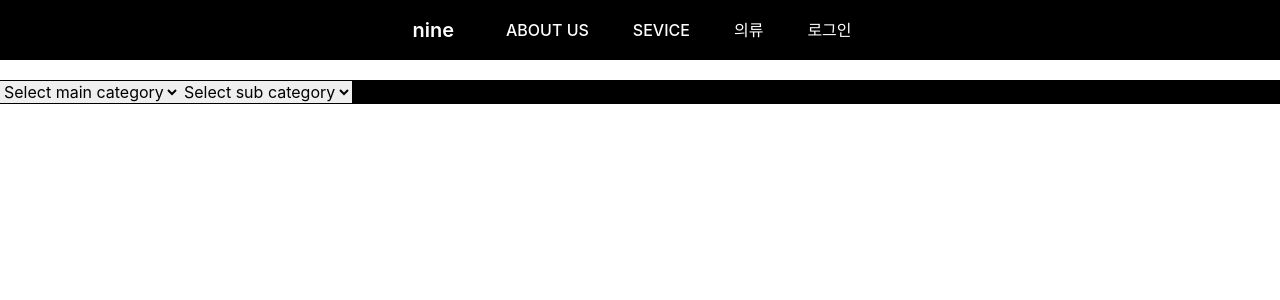
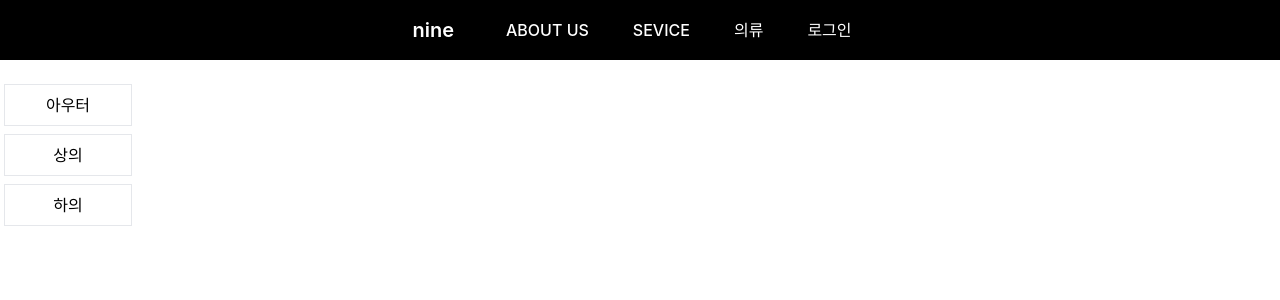
Before and after one commit to Tea9yu/main-project, a React (Create React App) app: page /category in a window 1280 px wide. Shown: the top 300 px of the page. Built offline with nearby package versions, Linux system fonts and the light colour scheme.

Commit message:
2024.03.19 업로드 토큰, 카테고리 추가

```diff
--- a/src/App.js
+++ b/src/App.js
@@ -12,6 +12,7 @@ import UploadPhotoPage from './components/clothes/PhotoUpload3';
 import ClothesInfo from './components/clothes/ClothesInfo';
 import Test from './Test';
 import CategorySelector from './components/clothes/CategorySelector';
+import ClothesFilter from './components/clothes/ClothesFilter';
 
 
 function App() {
@@ -26,7 +27,7 @@ function App() {
           <Routes>
             <Route path='/' element={<Home />} />
             <Route path='/test' element={<Test />} />
-            <Route path='/category' element={<CategorySelector />} />
+            <Route path='/category' element={<ClothesFilter />} />
             <Route path='/login' element={<Login />} />
             <Route path='/join' element={<Join />} />
             <Route path='/upload' element={<UploadPhotoPage />} />
--- a/src/components/clothes/CategorySelector.js
+++ b/src/components/clothes/CategorySelector.js
@@ -9,32 +9,80 @@ function CategorySelector() {
   const [mainCategory, setMainCategory] = useState('');
   const [subCategory, setSubCategory] = useState('');
 
-  const handleMainCategoryChange = (event) => {
-    setMainCategory(event.target.value);
+  const handleMainCategoryClick = (category) => {
+    setMainCategory(category);
     setSubCategory('');
   };
 
-  const handleSubCategoryChange = (event) => {
-    setSubCategory(event.target.value);
+  const handleSubCategoryClick = (subCategory) => {
+    setSubCategory(subCategory);
+    // 여기서 필터를 적용하실 수 있습니다.
+    console.log(`Filter applied: ${mainCategory} - ${subCategory}`);
   };
 
   return (
-    <div className='mt-20'>
-      <select value={mainCategory} onChange={handleMainCategoryChange}>
-        <option value="">Select main category</option>
+    <div className='mt-20 bg-white'>
+      <div className='flex flex-col'>
         {Object.keys(categories).map(category => (
-          <option key={category} value={category}>{category}</option>
+          <button key={category} onClick={() => handleMainCategoryClick(category)}>
+            {category}
+          </button>
         ))}
-      </select>
+      </div>
 
-      <select value={subCategory} onChange={handleSubCategoryChange}>
-        <option value="">Select sub category</option>
-        {mainCategory && categories[mainCategory].map(subCategory => (
-          <option key={subCategory} value={subCategory}>{subCategory}</option>
-        ))}
-      </select>
+      {mainCategory && (
+        <div className='flex flex-col'>
+          {categories[mainCategory].map(subCategory => (
+            <button key={subCategory} onClick={() => handleSubCategoryClick(subCategory)}>
+              {subCategory}
+            </button>
+          ))}
+        </div>
+      )}
     </div>
   );
 }
 
 export default CategorySelector;
+
+
+// import React, { useState } from 'react';
+
+// const categories = {
+//   electronics: ['TV', 'Laptop'],
+//   furniture: ['Table', 'Chair']
+// };
+
+// function CategorySelector() {
+//   const [mainCategory, setMainCategory] = useState('');
+//   const [subCategory, setSubCategory] = useState('');
+
+//   const handleMainCategoryChange = (event) => {
+//     setMainCategory(event.target.value);
+//     setSubCategory('');
+//   };
+
+//   const handleSubCategoryChange = (event) => {
+//     setSubCategory(event.target.value);
+//   };
+
+//   return (
+//     <div className='mt-20'>
+//       <select value={mainCategory} onChange={handleMainCategoryChange}>
+//         <option value="">Select main category</option>
+//         {Object.keys(categories).map(category => (
+//           <option key={category} value={category}>{category}</option>
+//         ))}
+//       </select>
+
+//       <select value={subCategory} onChange={handleSubCategoryChange}>
+//         <option value="">Select sub category</option>
+//         {mainCategory && categories[mainCategory].map(subCategory => (
+//           <option key={subCategory} value={subCategory}>{subCategory}</option>
+//         ))}
+//       </select>
+//     </div>
+//   );
+// }
+
+// export default CategorySelector;
--- /dev/null
+++ b/src/components/clothes/ClothesFilter.js
@@ -0,0 +1,153 @@
+// import axios from 'axios';
+// import React, { useEffect, useState } from 'react'
+
+// export default function ClothesFilter() {
+// 	const categories = {
+// 		아우터: {JP: '점퍼', JK: '자켓', CT: '코트', VT: '베스트', CD: '가디건'},
+// 		상의: {TS: '티셔츠', TN: '티셔츠나시', BL: '블라우스', NB:'남방'},
+// 		하의: {PT: '바지', DN: '데님', SK: '스커트', LG: '레깅스'},
+// 	}
+// 	const [mainCategory, setMainCategory] = useState('');
+// 	const [subCategories, setSubCategories] = useState([]);
+// 	const [clothesList, setClothesList] = useState([]);
+
+
+// 	useEffect(() => {
+// 		if (mainCategory) {
+// 			fetch(`http://10.125.121.184:8080/product/filter/${mainCategory}`, {
+// 				method: 'GET',
+// 			})
+
+// 			.then(response => response.json())
+// 			.then(data => {
+// 				// setSubCategories(data);
+// 				console.log('data=', data)
+// 				const subCategories = data.map(code => categories[mainCategory][code]);
+// 				setSubCategories(subCategories);
+
+// 			})
+// 			.catch(error => {
+// 				console.log('에러', error)
+// 			});
+// 		}
+// 	}, [mainCategory]);
+
+// 	const handleMainCategoryClick = (category) => {
+// 		setMainCategory(category);
+// 		// setSubCategories(categories[category]);
+// 	};
+
+// 	// const handleSubCategoryClick = (subCategory) => {
+// 	// 	// setSubCategory(subCategory);
+// 	// 	console.log(`필터 : ${mainCategory} - ${subCategory}`)
+// 	// }
+
+// 	const getClothesList = async (pgno) => {
+// 		const resp = await fetch(`http://10.125.121.184:8080/product/items/${pgno}`, {
+// 			method: 'GET',
+// 		});
+// 		let data = await resp.json();
+// 		setClothesList(data.content);  // 상품 목록 업데이트
+// 		// setItemsCountPerPage(data.pageable.pageSize); // 페이지 상품 개수
+// 		// setTotalNum(data.totalPages);  // 전체 상품 수 업데이트
+// 	}
+
+// 	const handleSubCategoryClick = async (subCategory) => {
+// 		// 서버에서 특정 서브 카테고리에 해당하는 상품 목록을 가져옵니다.
+// 		const response = await fetch(`http://10.125.121.184:8080/product/items/${mainCategory}/${subCategory}`, {
+// 			method: 'GET',
+// 		});
+// 		const data = await response.json();
+
+// 		// 상품 목록 상태를 업데이트합니다.
+// 		setClothesList(data.content);
+// 	};
+
+// 	return (
+// 		<div className='mt-20 bg-slate-400'>
+// 			<div className='flex flex-col'>
+// 				{Object.keys(categories).map(category => (
+// 					<button key={category} onClick={() => handleMainCategoryClick(category)} className='border p-2 m-1 w-32 bg-white'>{category}</button>
+// 				))}
+// 			</div>
+
+// 			{subCategories.length > 0 && (
+// 				<div className='flex'>
+// 					{subCategories.map(subCategory => (
+// 						<button key={subCategory} onClick={() => handleSubCategoryClick(subCategory)} className='border p-2 m-1 w-32 bg-white'>{subCategory}</button>
+// 					))}
+// 				</div>
+// 			)}
+// 		</div>
+// 	)
+// }
+
+
+import React, { useState } from 'react'
+
+export default function ClothesFilter() {
+	const categories = {
+		아우터: ['점퍼', '자켓', '코트', '베스트', '가디건'],
+		상의: ['티셔츠', '티셔츠나시', '블라우스', '남방'],
+		하의: ['바지', '데님', '스커트', '레깅스'],
+	}
+	const [mainCategory, setMainCategory] = useState('');
+	const [subCategory, setSubCategory] = useState('');
+// 유즈스테이트 세개
+	const [upperSel, setUpperSel] = useState(false);
+	const [botSel, setBotSel] = useState(false);
+	const [outterSel, setOutterSel] = useState(false);
+//
+const handleBoolean = (e) => {
+	setUpperSel(!upperSel);
+	console.log(upperSel);
+};
+const handleBoolean1 = (e) => {
+	setBotSel(!botSel);
+	console.log(botSel);
+};
+const handleBoolean2 = (e) => {
+	setOutterSel(!outterSel);
+	console.log(outterSel);
+};
+	const handleMainCategoryClick = (category) => {
+		setMainCategory(category);
+		setSubCategory('');
+	};
+
+	const handleSubCategoryClick = (subCategory) => {
+		setSubCategory(subCategory);
+		console.log(`필터 : ${mainCategory} - ${subCategory}`)
+	}
+	return (
+		<div className='mt-20 bg-white'>
+			<div className='flex flex-col'>
+				{/* {Object.keys(categories).map(category => ( */}
+					{outterSel
+					// ? 뒤는 참일때 : 뒤는 폴스일떄
+					? <div> <button onClick={() => handleMainCategoryClick(handleBoolean2)} className='border p-2 m-1 w-32'>아우터</button>
+					<p>JP: '점퍼'</p>
+					<p>JK: '자켓'</p>
+					<p>CT: '코트'</p>
+					<p>VT: '베스트'</p>
+					<p>CD: '가디건'</p>
+					</div>
+
+					:<div> <button onClick={() => handleMainCategoryClick(handleBoolean2)} className='border p-2 m-1 w-32'>아우터</button></div>
+					}
+
+					<button onClick={() => handleMainCategoryClick(handleBoolean)} className='border p-2 m-1 w-32'>상의</button>
+					<button onClick={() => handleMainCategoryClick(handleBoolean1)} className='border p-2 m-1 w-32'>하의</button>
+				{/* ))} */}
+			</div>
+
+			{mainCategory && (
+				<div className='flex flex-col '>
+					{categories[mainCategory].map(subCategory => (
+						<button key={subCategory} onClick={() => handleSubCategoryClick(subCategory)} className='border p-2 m-1 w-32'>{subCategory}</button>
+					))}
+				</div>
+			)}
+		</div>
+	)
+}
--- a/src/components/clothes/ClothesInfo.js
+++ b/src/components/clothes/ClothesInfo.js
@@ -1,13 +1,14 @@
 import React, { useEffect, useState } from 'react'
 import Pagination from 'react-js-pagination';
 import './paginate.css';
+import ClothesFilter from './ClothesFilter';
 
 export default function ClothesInfo() {
   // const categories = ['ALL', 'OUTER', 'TOP', 'BOTTOM'];  // 상품 카테고리
   const products = ['Product1', 'Product 2', 'Product 3'];  // 상품 목록
 
-  const categoryMap = {'아우터' : ['JP', 'JK', 'CT', 'VT', 'CA'], '상의': ['TS', 'TN', 'KT', 'KN', 'BL', 'WS', 'BN'], '하의': ['PT', 'DP', 'SK', 'LG'] };  // 카테고리 매핑
-  const categories = ['ALL', ...Object.keys(categoryMap)];  // 상품 카테고리
+  // const categoryMap = {'아우터' : ['JP', 'JK', 'CT', 'VT', 'CA'], '상의': ['TS', 'TN', 'KT', 'KN', 'BL', 'WS', 'BN'], '하의': ['PT', 'DP', 'SK', 'LG'] };  // 카테고리 매핑
+  // const categories = ['ALL', ...Object.keys(categoryMap)];  // 상품 카테고리
   const [selectedCategory, setSelectedCategory] = useState('ALL');  // 추가된 상태 변수
 
   const [clothesList, setClothesList] = useState([]);
@@ -41,14 +42,25 @@ export default function ClothesInfo() {
         method: 'GET',
       });
       let data = await resp.json();
-      if (selectedCategory !== 'ALL') {
-        const categoryCodes = categoryMap[selectedCategory];
-        data = data.content.filter(item => categoryCodes.includes(item.productCode.slice(4, 6)));
-      }
       setClothesList(data.content);  // 상품 목록 업데이트
       setItemsCountPerPage(data.pageable.pageSize); // 페이지 상품 개수
       setTotalNum(data.totalPages);  // 전체 상품 수 업데이트
     }
+//     const getClothesList = async (pgno) => {
+//   const resp = await fetch(`http://10.125.121.184:8080/product/items/${pgno}`, {
+//     method: 'GET',
+//   });
+//   let data = await resp.json();
+//   let filteredData = data.content;
+//   if (selectedCategory !== 'ALL') {
+//     const categoryCodes = categoryMap[selectedCategory];
+//     filteredData = data.content.filter(item => categoryCodes.includes(item.productCode.slice(4, 6)));
+//   }
+//   setClothesList(filteredData);  // 상품 목록 업데이트
+//   setItemsCountPerPage(data.pageable.pageSize); // 페이지 상품 개수
+//   setTotalNum(data.totalPages);  // 전체 상품 수 업데이트
+// }
+
 
   useEffect(() => {
     getClothesList(page); // 페이지 번호 변경 시 새로운 상품 목록 불러옴
@@ -99,12 +111,12 @@ export default function ClothesInfo() {
     <div className='bg-white flex'>
       <div className='p-4 bg-slate-400 h-screen fixed left-0 min-w-[250px] max-w-[250px]'>
         <h2 className='font-bold mb-4 mt-16'>Categories</h2>
-
-        {categories.map((category, index) => (
+        <ClothesFilter />
+        {/* {categories.map((category, index) => (
           <button onClick={handleBoolean} key={index} className='border flex flex-col p-2 w-full m-2 justify-center'
           // onClick={() => setSelectedCategory(category)}
           >{category}</button>
-        ))}
+        ))} */}
       </div>
       <div className='flex flex-col flex-grow ml-64 p-4'>
         <h2 className='font-bold mb-4 mt-16'>Products</h2>
--- a/src/components/clothes/PhotoUpload3.js
+++ b/src/components/clothes/PhotoUpload3.js
@@ -57,6 +57,9 @@ const ImageUpload = () => {
 
 		try {
 			const response = await fetch('http://10.125.121.184:8080/upload', {
+				headers: {
+					Authorization: localStorage.getItem("token"),
+				},
 				method: 'POST',
 				body: formData,
 			});
--- a/src/components/member/Join.js
+++ b/src/components/member/Join.js
@@ -13,7 +13,7 @@ export default function Join() {
 	};
 
 	return (
-		<div>
+		<div className='bg-white'>
 			<div className="flex min-h-full flex-col justify-center px-6 py-12 lg:px-8">
 				<div className="sm:mx-auto sm:w-full sm:max-w-sm">
 					{/* <img class="mx-auto h-10 w-auto" src="https://tailwindui.com/img/logos/mark.svg?color=indigo&shade=600" alt="Your Company" /> */}
--- a/src/components/member/Login.js
+++ b/src/components/member/Login.js
@@ -27,12 +27,13 @@ export default function LogForm() {
     }
     try {
       const response = await axios.post(`http://10.125.121.184:8080/login`, {
-        username: id,
+        customerNum: id,
+        agree: "true",
         password: password,
       });
       console.log('응답', response);
       alert("로그인 성공");
-      localStorage.setItem('token', response.data.accessToken); // 토큰을 localStorage에 저장
+      localStorage.setItem('token', response.headers.authorization); // 토큰을 localStorage에 저장
       // window.location.reload(); // 로그인 성공 시 페이지 새로고침
     } catch (error) {
       console.error("로그인 실패:", error);
```
